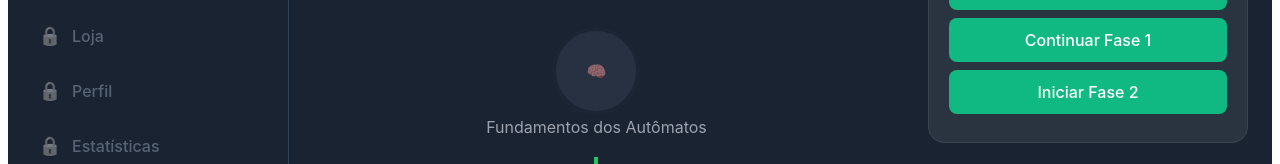
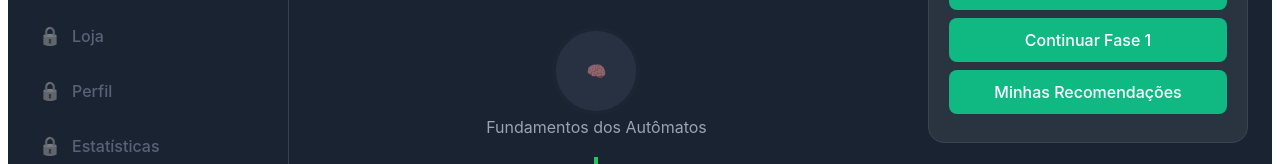
Before and after one commit to ericViana445/front-LFAQuest, a React (Vite) app: page /path in a window 1280 px wide. Shown: the part 217-381 px from the top of the page. Built offline with nearby package versions, Linux system fonts and the light colour scheme.

Commit message:
Update Path_player.tsx

```diff
--- a/src/pages/Path_player/Path_player.tsx
+++ b/src/pages/Path_player/Path_player.tsx
@@ -675,7 +675,7 @@ const Path_player: React.FC = () => {
               Continuar Fase 1
             </button>
             <button className="action-btn" onClick={() => handleNodeClick(2)}>
-              Iniciar Fase 2
+              Minhas Recomendações
             </button>
           </div>
         </div>
```
